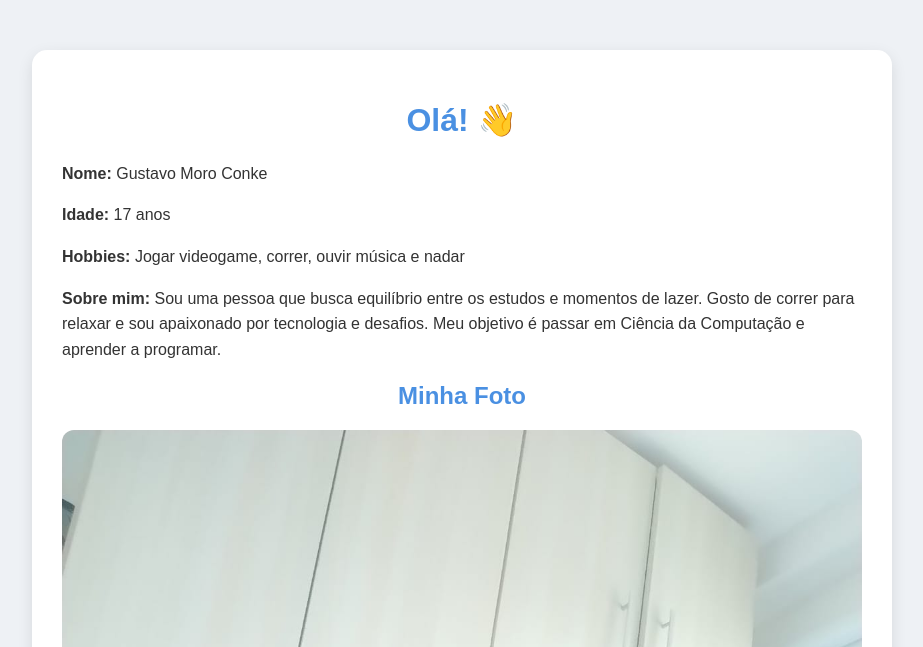
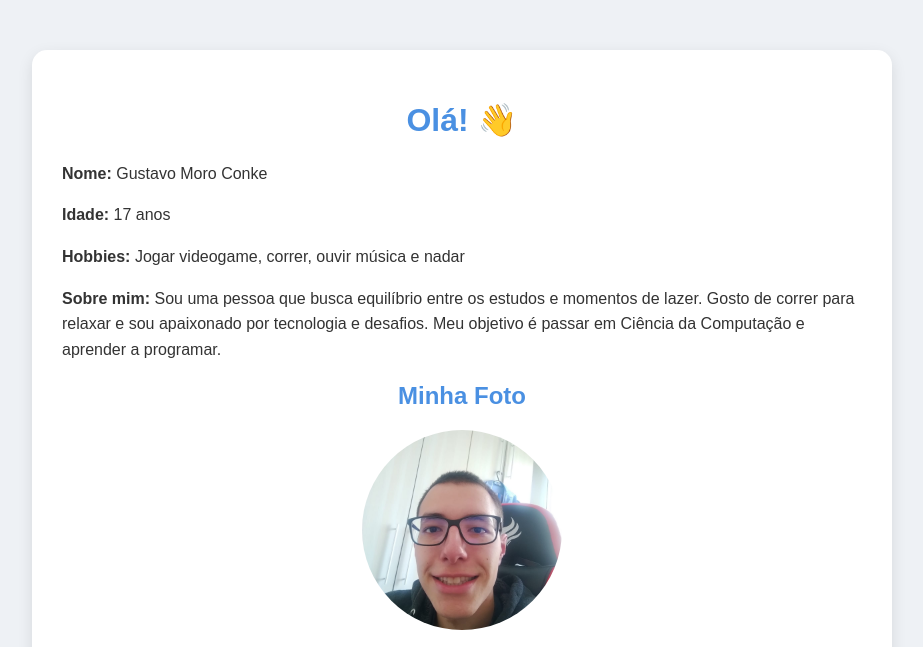
Before and after one commit to gustavomoro1/hospedagem-site1, a plain HTML site: page index.html in a window 1280 px wide. Shown: the top 647 px of the page, without its empty margins (178-1101 px from the left). Drawn offline with Linux system fonts and the light colour scheme.

Commit message:
index.html

```diff
--- a/index.html
+++ b/index.html
@@ -34,9 +34,16 @@
     img {
       max-width: 100%;
       height: auto;
-      border-radius: 12px;
       display: block;
       margin: 20px auto;
+    }
+
+    /* FOTO REDONDA */
+    .foto-perfil {
+      width: 200px;
+      height: 200px;
+      object-fit: cover;
+      border-radius: 50%;
     }
 
     video {
@@ -76,7 +83,7 @@
     <p><strong>Sobre mim:</strong> Sou uma pessoa que busca equilíbrio entre os estudos e momentos de lazer. Gosto de correr para relaxar e sou apaixonado por tecnologia e desafios. Meu objetivo é passar em Ciência da Computação e aprender a programar.</p>
 
     <h2>Minha Foto</h2>
-    <img src="foto.jpeg" alt="Minha imagem">
+    <img src="foto.jpeg" alt="Minha imagem" class="foto-perfil">
 
     <h2>Um Vídeo que Gosto</h2>
     <video controls>
```
